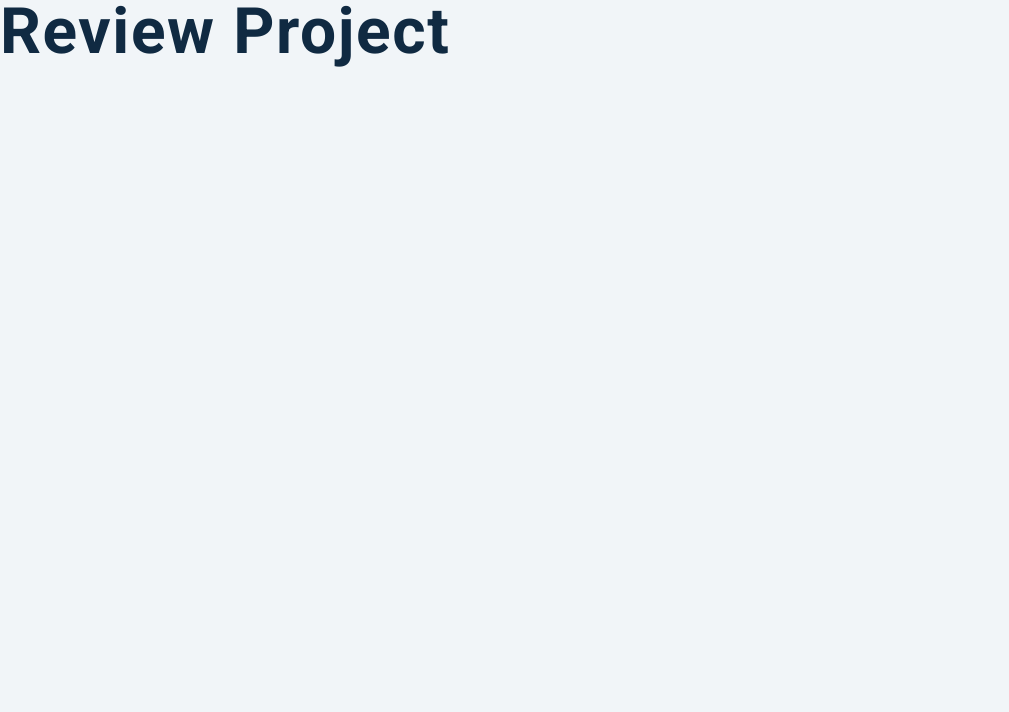
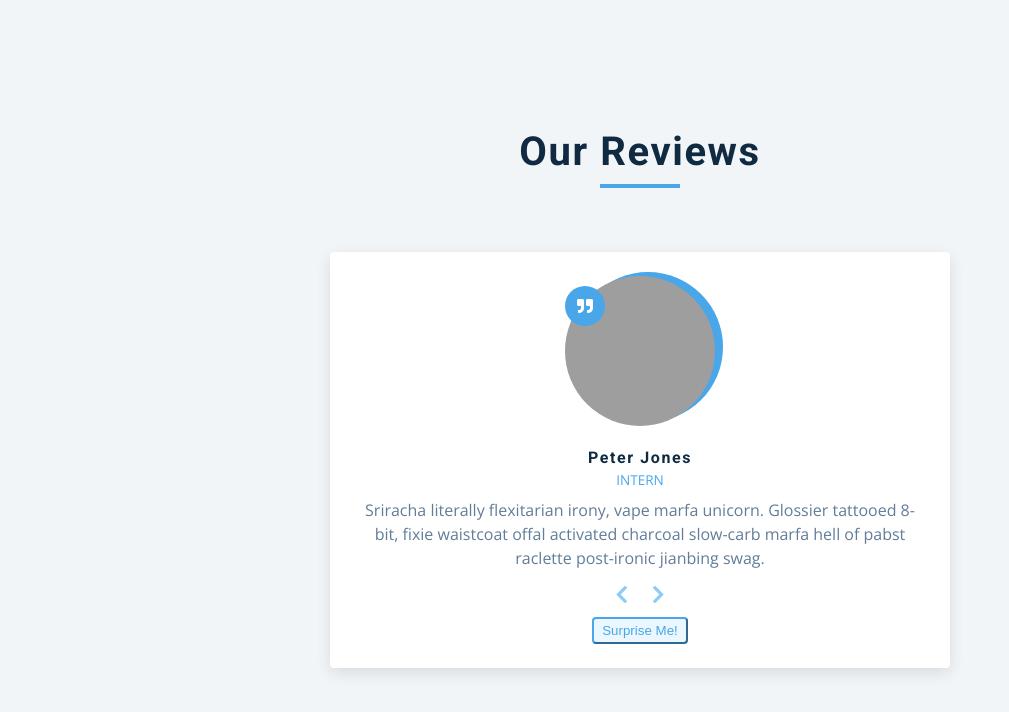
Before and after one commit to Muhally/JS-Component, a plain HTML site: page index.html in a window 1280 px wide. Shown: the whole page, without its empty margins (0-1009 px from the left). Drawn offline with nearby package versions, Linux system fonts and the light colour scheme; grey boxes are pictures that could not be loaded.

Commit message:
UPDATE#01

```diff
--- a/app.js
+++ b/app.js
@@ -1,6 +1,8 @@
 
 
 // local reviews data
+
+
 const reviews = [
   {
     id: 1,
@@ -8,7 +10,7 @@ const reviews = [
     job: "web developer",
     img:
       "https://res.cloudinary.com/diqqf3eq2/image/upload/v1586883334/person-1_rfzshl.jpg",
-    text:
+    info:
       "I'm baby meggings twee health goth +1. Bicycle rights tumeric chartreuse before they sold out chambray pop-up. Shaman humblebrag pickled coloring book salvia hoodie, cold-pressed four dollar toast everyday carry",
   },
   {
@@ -17,7 +19,7 @@ const reviews = [
     job: "web designer",
     img:
       "https://res.cloudinary.com/diqqf3eq2/image/upload/v1586883409/person-2_np9x5l.jpg",
-    text:
+    info:
       "Helvetica artisan kinfolk thundercats lumbersexual blue bottle. Disrupt glossier gastropub deep v vice franzen hell of brooklyn twee enamel pin fashion axe.photo booth jean shorts artisan narwhal.",
   },
   {
@@ -26,7 +28,7 @@ const reviews = [
     job: "intern",
     img:
       "https://res.cloudinary.com/diqqf3eq2/image/upload/v1586883417/person-3_ipa0mj.jpg",
-    text:
+    info:
       "Sriracha literally flexitarian irony, vape marfa unicorn. Glossier tattooed 8-bit, fixie waistcoat offal activated charcoal slow-carb marfa hell of pabst raclette post-ironic jianbing swag.",
   },
   {
@@ -35,7 +37,48 @@ const reviews = [
     job: "the boss",
     img:
       "https://res.cloudinary.com/diqqf3eq2/image/upload/v1586883423/person-4_t9nxjt.jpg",
-    text:
+    info:
       "Edison bulb put a bird on it humblebrag, marfa pok pok heirloom fashion axe cray stumptown venmo actually seitan. VHS farm-to-table schlitz, edison bulb pop-up 3 wolf moon tote bag street art shabby chic. ",
   },
 ]
+
+
+
+const img = document.getElementById('person-img')
+const author = document.getElementById('author')
+const job = document.getElementById('job')
+const info = document.getElementById('info')
+
+const prevBtn = document.querySelector('.prev-btn')
+const nextBtn = document.querySelector('.next-btn')
+const randomBtn = document.querySelector('.random-btn')
+
+
+// Creating a function:
+
+function showPerson(person){
+
+  const item = reviews[person]
+
+  img.src = item.img
+
+  author.textContent = item.name
+
+  job.textContent = item.job
+
+  info.textContent = item.info
+
+}
+
+
+// Setting the starting item:
+
+let currentItem = 2
+
+
+// Load initial item:
+
+window.addEventListener('DOMContentLoaded' , () => {
+
+    showPerson(currentItem)
+})
--- a/index.html
+++ b/index.html
@@ -6,19 +6,70 @@
     <meta charset="UTF-8" />
     <meta name="viewport" content="width=device-width, initial-scale=1.0" />
     <link rel="stylesheet" href="styles.css" />
-    <link
-      rel="stylesheet"
-      href="https://cdnjs.cloudflare.com/ajax/libs/font-awesome/5.14.0/css/all.min.css"
-    />
+    <link rel="stylesheet" href="https://cdnjs.cloudflare.com/ajax/libs/font-awesome/5.14.0/css/all.min.css"/>
 
     <title>Starter</title>
 
   </head>
+
   <body>
 
-    <h1>review project</h1>
+    <main>
 
-    <script src="app.js"></script>
+      <section class="container">
+
+        <div class="title">
+
+          <h2>Our Reviews</h2>
+
+          <div class="underline"></div>
+
+        </div>
+
+        <article class="review">
+
+          <div class="img-container">
+            <image src="person-1.jpeg" id="person-img" alt="The person's image" />
+          </div>
+
+          <h4 id="author">Sara Jones</h4>
+
+          <p id="job">UX designer</p>
+
+          <p id="info">
+           Lorem ipsum dolor, sit amet consectetur adipisicing elit. Quaerat, ratione suscipit. Animi eveniet, reprehenderit excepturi voluptas dolore sed, facilis laborum saepe perferendis consequatur, nam sapiente quam. Corporis saepe nobis, excepturi possimus doloribus atque magni hic, aperiam quaerat expedita, vitae veniam.
+          </p>
+
+          <div class="button-container">
+
+            <button class="prev-btn"><i class="fas fa-chevron-left"></i></button>
+
+            <button class="next-btn"><i class="fas fa-chevron-right"></i></button>
+
+          </div>
+
+          <button class="random-btn">Surprise Me!</button>
+
+        </article>
+
+      </section>
+
+    </main>
+
+
+
+
+
+
+
+
+
+
+
+
+
+
+    <script src="./app.js"></script>
 
   </body>
 </html>
```
